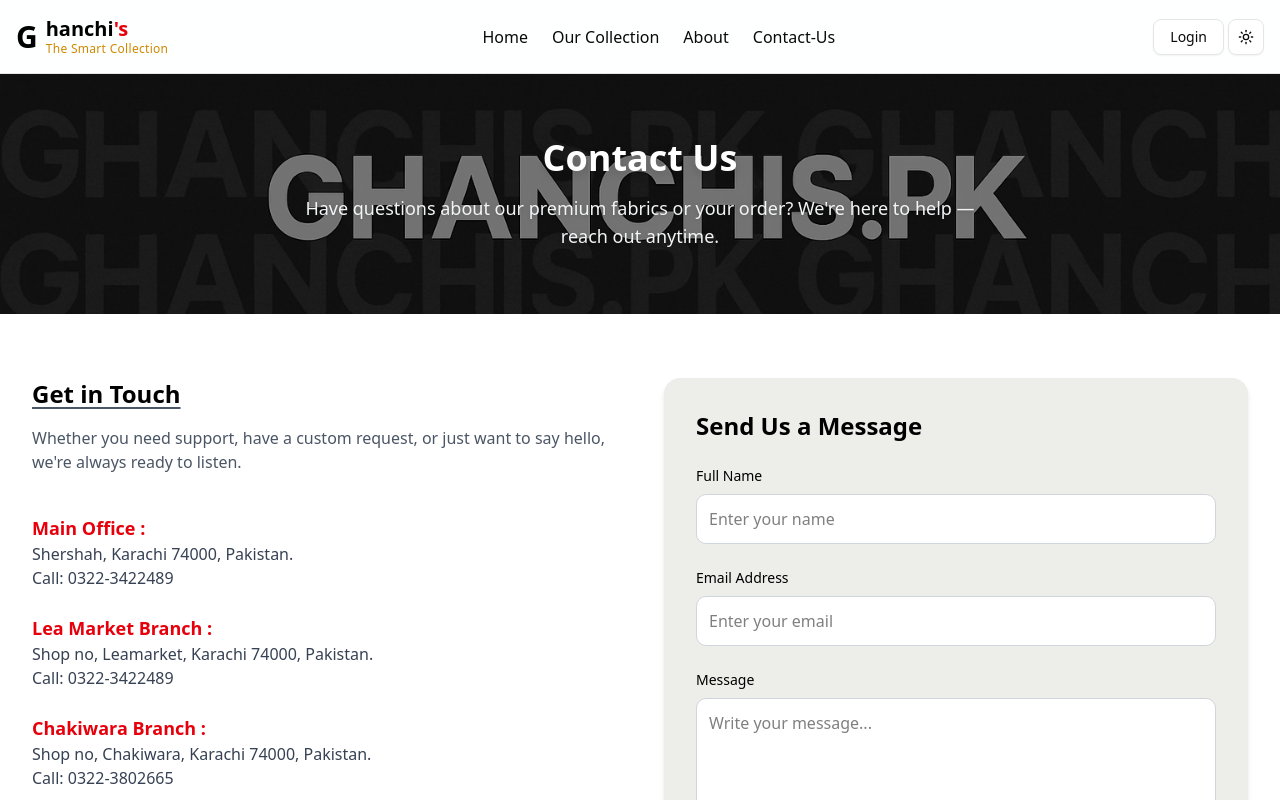
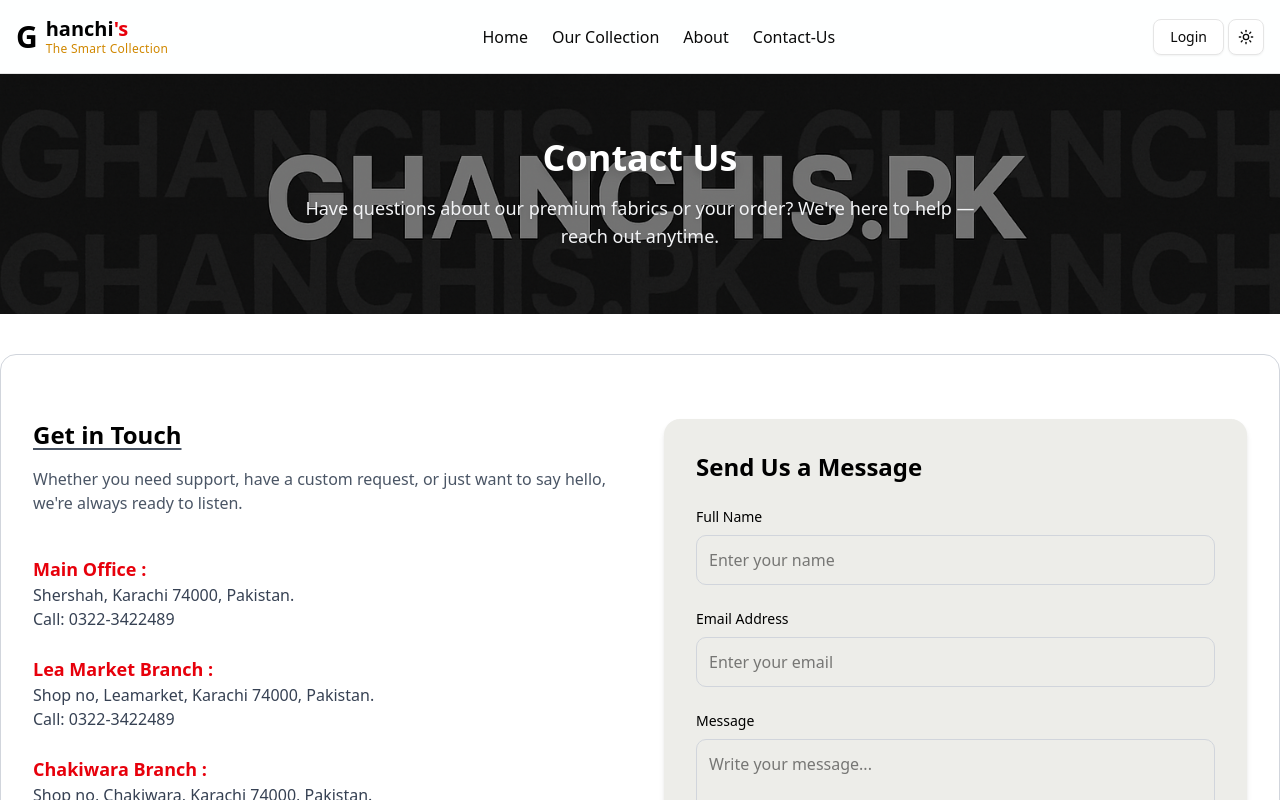
Before and after one commit to AmaanIqbal0011/ghanchis-ui, a Next.js app: page /contact-us in a window 1280 px wide. Shown: the top 800 px of the page. Built offline with nearby package versions, Linux system fonts and the light colour scheme; no server answers.

Commit message:
style contact page

```diff
--- a/src/app/contact-us/page.jsx
+++ b/src/app/contact-us/page.jsx
@@ -51,7 +51,11 @@ export default function ContactUs() {
         </section>
 
         {/* Contact Info + Form */}
-        <section className="max-w-7xl w-full mx-auto px-4 sm:px-6 lg:px-8 py-16 grid grid-cols-1 lg:grid-cols-2 gap-12">
+        <section
+  className="max-w-7xl w-full mx-auto px-4 sm:px-6 lg:px-8 py-16
+             grid grid-cols-1 lg:grid-cols-2 gap-12
+             border border-gray-300 dark:border-gray-700 rounded-2xl mt-10 mb-8"
+>
   {/* Left Section: Contact Details */}
   <div className="space-y-8">
     <div className="space-y-6 sm:space-y-8 text-center lg:text-left">
@@ -67,9 +71,7 @@ export default function ContactUs() {
     {/* Branch Info */}
     <div className="mt-10 space-y-6 text-center lg:text-left">
       <div>
-                <h3 className="text-lg font-semibold text-red-600">
-                  Main Office :
-                </h3>
+        <h3 className="text-lg font-semibold text-red-600">Main Office :</h3>
         <p className="text-gray-700 dark:text-gray-300">
           Shershah, Karachi 74000, Pakistan.
           <br />
@@ -77,9 +79,7 @@ export default function ContactUs() {
         </p>
       </div>
       <div>
-                <h3 className="text-lg font-semibold text-red-600">
-                  Lea Market Branch :
-                </h3>
+        <h3 className="text-lg font-semibold text-red-600">Lea Market Branch :</h3>
         <p className="text-gray-700 dark:text-gray-300">
           Shop no, Leamarket, Karachi 74000, Pakistan.
           <br />
@@ -87,9 +87,7 @@ export default function ContactUs() {
         </p>
       </div>
       <div>
-                <h3 className="text-lg font-semibold text-red-600">
-                  Chakiwara Branch :
-                </h3>
+        <h3 className="text-lg font-semibold text-red-600">Chakiwara Branch :</h3>
         <p className="text-gray-700 dark:text-gray-300">
           Shop no, Chakiwara, Karachi 74000, Pakistan.
           <br />
@@ -110,44 +108,43 @@ export default function ContactUs() {
   </div>
 
   {/* Right Section: Contact Form */}
-          <div
-            className="p-8 rounded-2xl shadow-md"
-            style={{ backgroundColor: "#EDEDE9" }}
-          >
-            <h2 className="text-2xl font-semibold mb-6">Send Us a Message</h2>
+  <div className="p-8 rounded-2xl shadow-md" style={{ backgroundColor: "#EDEDE9" }}>
+    <h2 className="text-2xl font-semibold mb-6 dark:text-black">
+      Send Us a Message
+    </h2>
     <form className="space-y-6">
       <div>
-                <label className="block mb-2 text-sm font-medium">
+        <label className="block mb-2 text-sm dark:text-black font-medium">
           Full Name
         </label>
         <input
           type="text"
           placeholder="Enter your name"
-                  className="w-full p-3 rounded-lg bg-white dark:bg-black border border-gray-300 dark:border-gray-700 focus:outline-none focus:ring-2 focus:ring-red-500"
+          className="w-full p-3 rounded-lg border border-gray-300 dark:border-gray-700 dark:text-black focus:outline-none focus:ring-2 focus:ring-red-500"
           required
         />
       </div>
 
       <div>
-                <label className="block mb-2 text-sm font-medium">
+        <label className="block mb-2 dark:text-black text-sm font-medium">
           Email Address
         </label>
         <input
           type="email"
           placeholder="Enter your email"
-                  className="w-full p-3 rounded-lg bg-white dark:bg-black border border-gray-300 dark:border-gray-700 focus:outline-none focus:ring-2 focus:ring-red-500"
+          className="w-full p-3 rounded-lg border dark:text-black border-gray-300 dark:border-gray-700 focus:outline-none focus:ring-2 focus:ring-red-500"
           required
         />
       </div>
 
       <div>
-                <label className="block mb-2 text-sm font-medium">
+        <label className="block mb-2 dark:text-black text-sm font-medium">
           Message
         </label>
         <textarea
           rows={4}
           placeholder="Write your message..."
-                  className="w-full p-3 rounded-lg bg-white dark:bg-black border border-gray-300 dark:border-gray-700 focus:outline-none focus:ring-2 focus:ring-red-500"
+          className="w-full p-3 rounded-lg border dark:text-black border-gray-300 dark:border-gray-700 focus:outline-none focus:ring-2 focus:ring-red-500"
           required
         ></textarea>
       </div>
@@ -161,6 +158,7 @@ export default function ContactUs() {
     </form>
   </div>
 </section>
+
       </main>
 
       <Footer />
```
Lines whose indentation alone changed are shown as unchanged.
